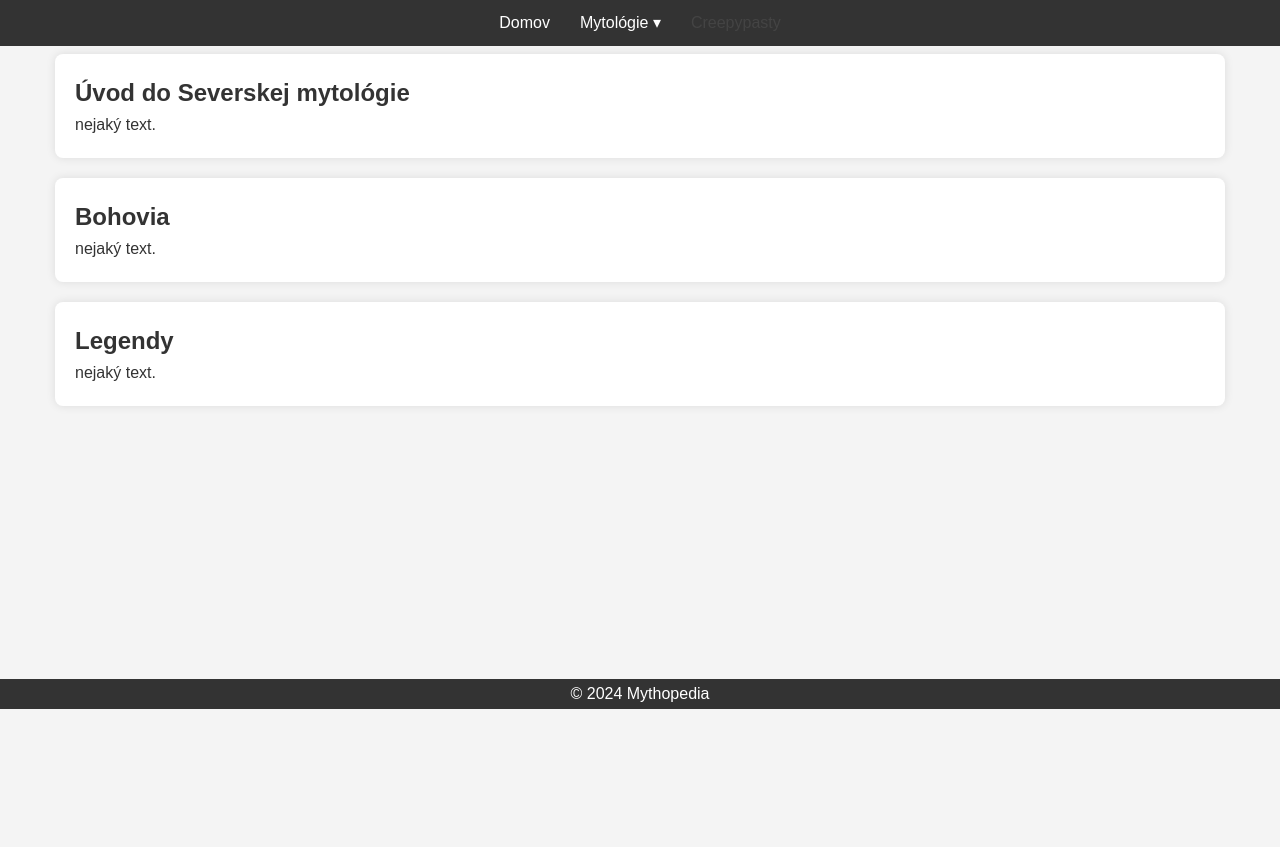
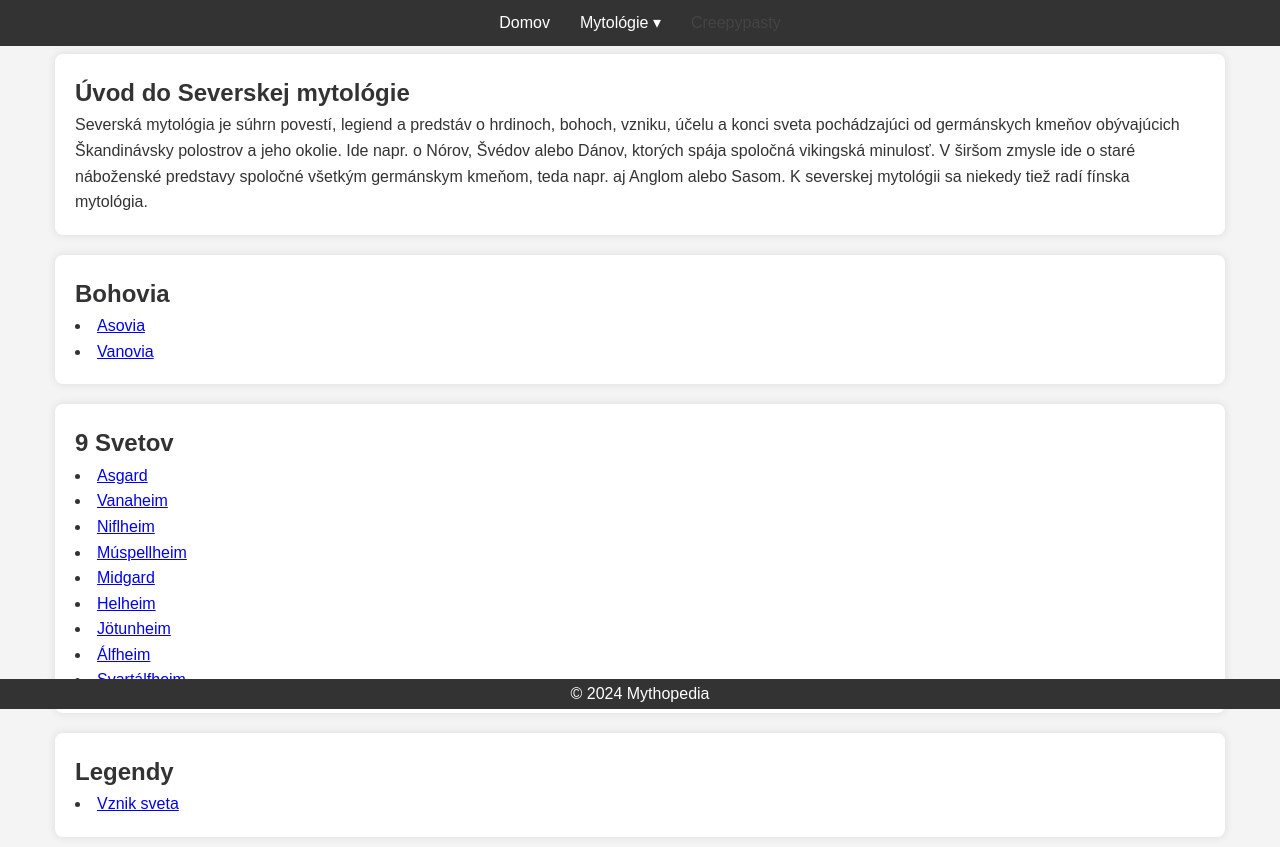
Before and after one commit to Adamicina-stud/MyWebSem, a website built with webpack: page page2.html in a window 1280 px wide. Shown: the part 91-938 px from the top of the page. Before the commit the page ends 800 px from the top, so only its background shows below. Built offline with nearby package versions, Linux system fonts and the light colour scheme.

Commit message:
Úprava obsahu, nech tam niečo je

```diff
--- a/page2.html
+++ b/page2.html
@@ -45,15 +45,52 @@
   <main>
     <section>
       <h2>Úvod do Severskej mytológie</h2>
-      <p>nejaký text.</p>
+      <p>Severská mytológia je súhrn povestí, legiend a predstáv o hrdinoch, bohoch, vzniku, účelu a konci sveta pochádzajúci od germánskych kmeňov obývajúcich Škandinávsky polostrov a jeho okolie. Ide napr. o Nórov, Švédov alebo Dánov, ktorých spája spoločná vikingská minulosť. V širšom zmysle ide o staré náboženské predstavy spoločné všetkým germánskym kmeňom, teda napr. aj Anglom alebo Sasom. K severskej mytológii sa niekedy tiež radí fínska mytológia.</p>
     </section>
     <section>
       <h2>Bohovia</h2>
-      <p>nejaký text.</p>
+      <li>
+        <a href="#">Asovia</a>
+      </li>
+      <li>
+        <a href="#">Vanovia</a>
+      </li>
+    </section>
+    <section>
+      <h2>9 Svetov</h2>
+      <li>
+        <a href="#">Asgard</a>
+      </li>
+      <li>
+        <a href="#">Vanaheim</a>
+      </li>
+      <li>
+        <a href="#">Niflheim</a>
+      </li>
+      <li>
+        <a href="#">Múspellheim</a>
+      </li>
+      <li>
+        <a href="#">Midgard</a>
+      </li>
+      <li>
+        <a href="#">Helheim</a>
+      </li>
+      <li>
+        <a href="#">Jötunheim</a>
+      </li>
+      <li>
+        <a href="#">Álfheim</a>
+      </li>
+      <li>
+        <a href="#">Svartálfheim</a>
+      </li>
     </section>
     <section>
       <h2>Legendy</h2>
-      <p>nejaký text.</p>
+      <li>
+        <a href="#">Vznik sveta</a>
+      </li>
     </section>
   </main>
 
```
Also changed, not shown: index.html (+8 -1 lines), page1.html (+13 -3 lines).
